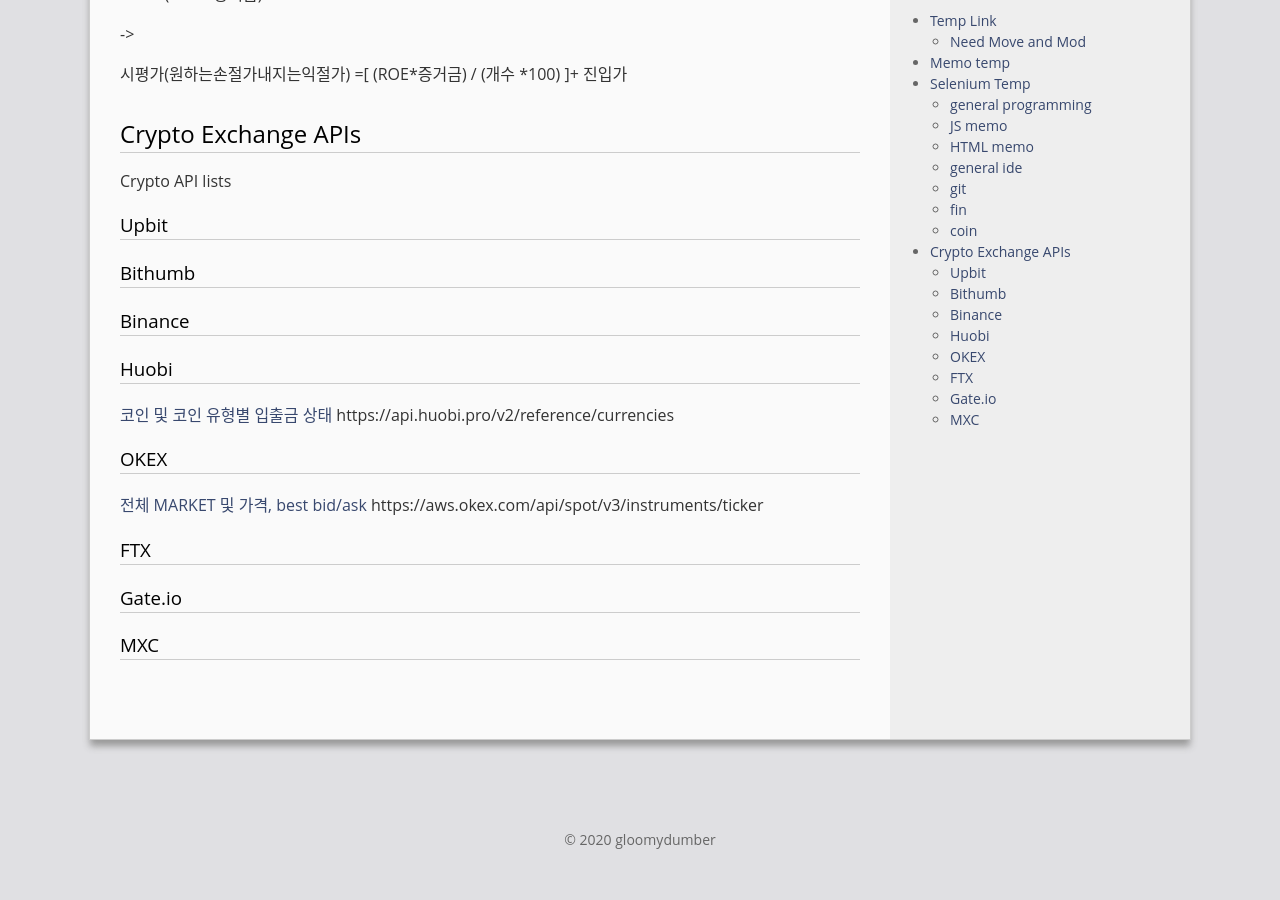
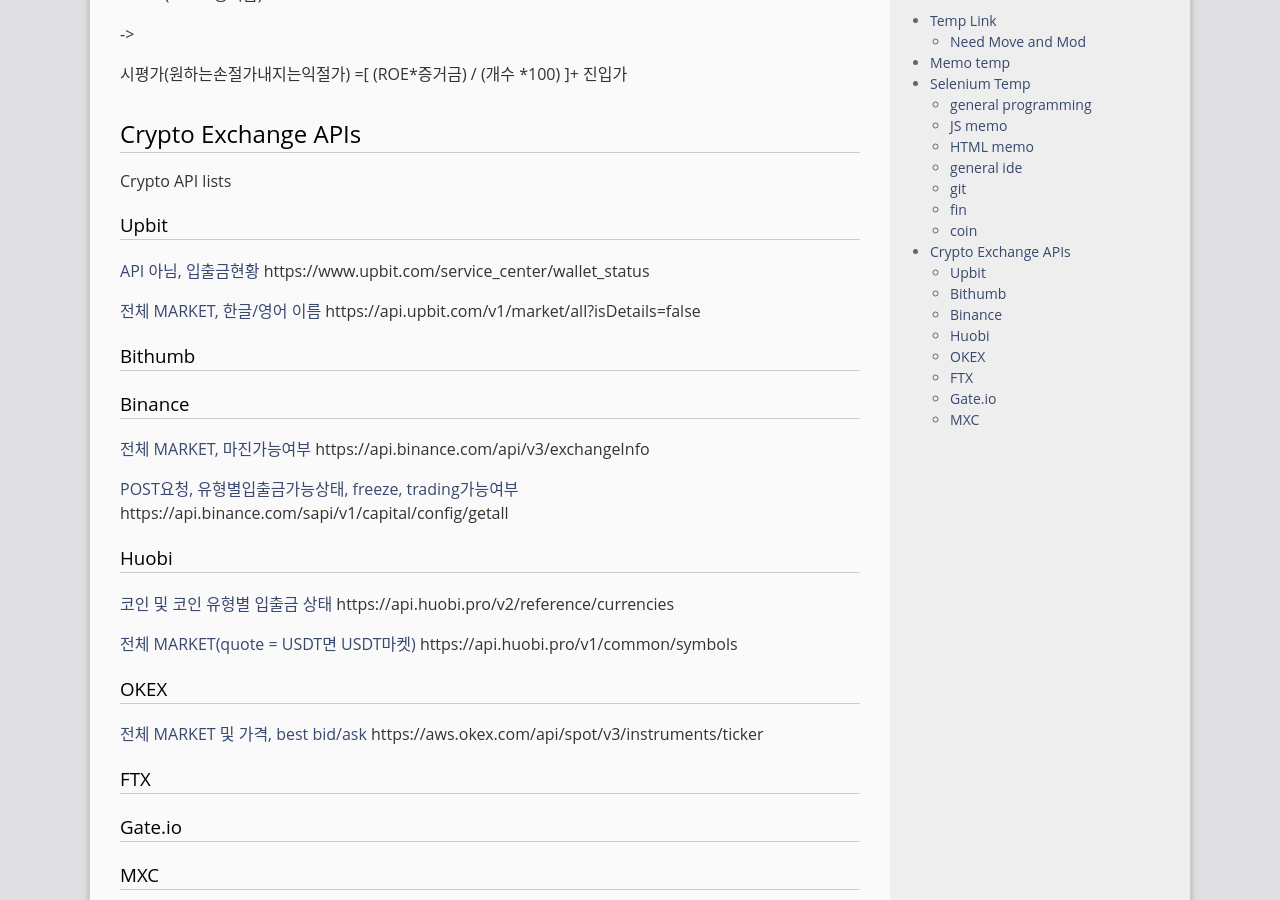
Before and after one commit to gloomydumber/copy, a Jekyll site: the page built from _posts/2020-03-01-TempLink.md, in a window 1280 px wide and 900 px high, scrolled down 6812 px. Built offline with Jekyll 4.4.1, drawn with Linux system fonts in a browser that asks for light colours; comment, search, counter and statistics services are not loaded.

Commit message:
PostModded

```diff
--- a/_posts/2020-03-01-TempLink.md
+++ b/_posts/2020-03-01-TempLink.md
@@ -328,13 +328,23 @@ Crypto API lists
 
 ### Upbit
 
+[API 아님, 입출금현황](https://www.upbit.com/service_center/wallet_status){: target="\_blank"} https://www.upbit.com/service_center/wallet_status
+
+[전체 MARKET, 한글/영어 이름](https://api.upbit.com/v1/market/all?isDetails=false){: target="\_blank"} https://api.upbit.com/v1/market/all?isDetails=false
+
 ### Bithumb
 
 ### Binance
 
+[전체 MARKET, 마진가능여부](https://api.binance.com/api/v3/exchangeInfo){: target="\_blank"} https://api.binance.com/api/v3/exchangeInfo
+
+[POST요청, 유형별입출금가능상태, freeze, trading가능여부](https://api.binance.com/sapi/v1/capital/config/getall){: target="\_blank"} https://api.binance.com/sapi/v1/capital/config/getall
+
 ### Huobi
 
 [코인 및 코인 유형별 입출금 상태](https://api.huobi.pro/v2/reference/currencies){: target="\_blank"} https://api.huobi.pro/v2/reference/currencies
+
+[전체 MARKET(quote = USDT면 USDT마켓)](https://api.huobi.pro/v1/common/symbols){: target="\_blank"} https://api.huobi.pro/v1/common/symbols
 
 ### OKEX
 
```
